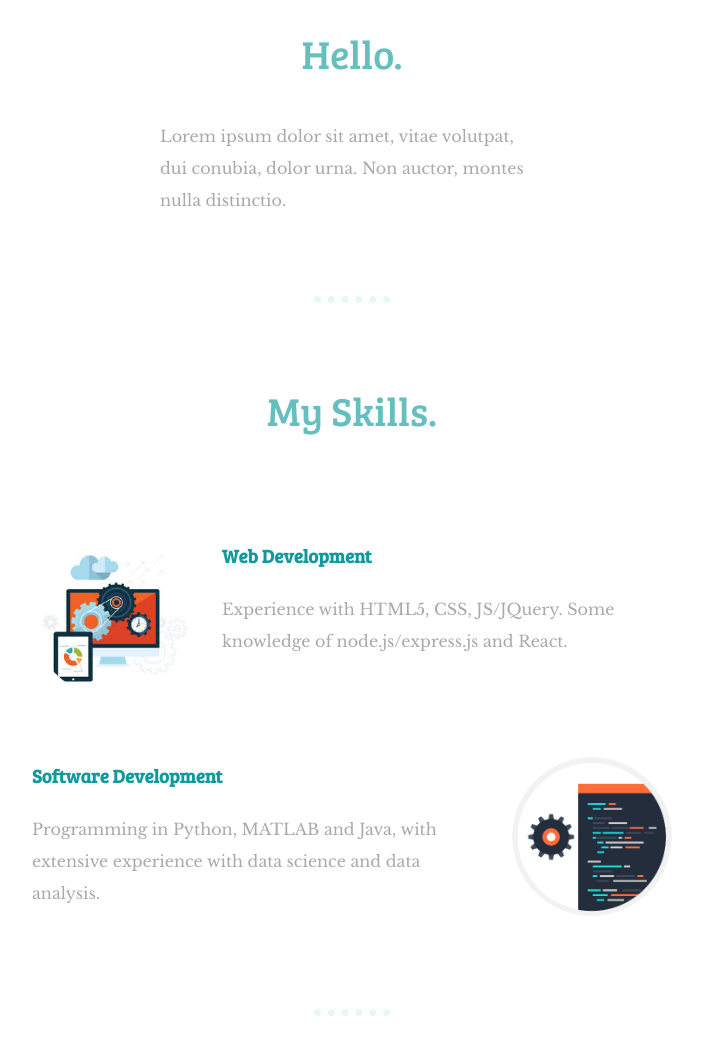
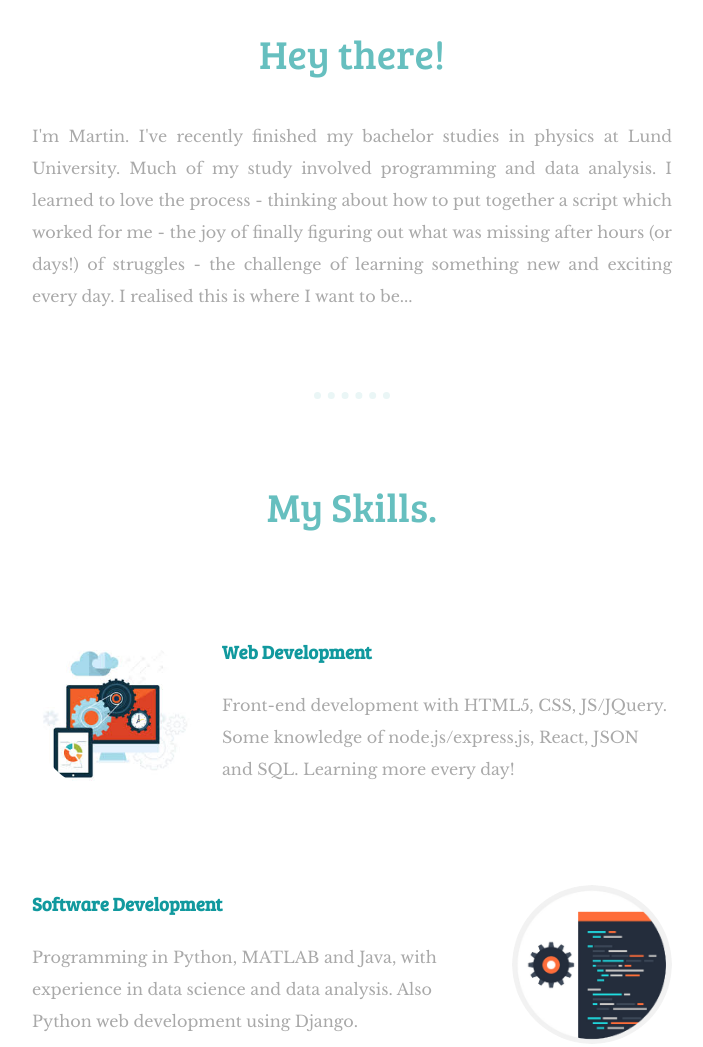
Before and after one commit to vsredshift/home, a plain HTML site: page index.html in a window 1280 px wide. Shown: the part 900-1947 px from the top of the page, without its empty margins (288-991 px from the left). Drawn offline with nearby package versions, Linux system fonts and the light colour scheme.

Commit message:
Add files via upload

```diff
--- a/css/styles.css
+++ b/css/styles.css
@@ -150,8 +150,8 @@ hr {
 
 .intro {
   margin: 40px auto 60px;
-  text-align: left;
-  width: 30%;
+  text-align: justify;
+  width: 50%;
 }
 
 .skill-row {
--- a/index.html
+++ b/index.html
@@ -11,10 +11,11 @@
 
 <body>
   <div class="top-container">
-    <div class="navbar">
+    <div class="navbar navbar-collapse">
       <a href="#profile">About Me</a>
-      <a href="#skills">Skills</a>
-      <a href="#contact-me">Contact</a></div>
+      <a href="#contact-me">Contact</a>
+      <a href="">My Projects</a>
+    </div>
     <img class="top-cloud" src="Images/w_cloud.png" alt="cloud-img">
     <h1>I'm Martin.</h1>
     <h2> a <span><strong>budding</strong></span> programmer!</h2>
@@ -24,8 +25,13 @@
   <div class="middle-container">
     <div id="profile">
       <img class="circ" src="Images/profile.jpeg" alt="profile-img">
-      <h2>Hello.</h2>
-      <p class="intro">Lorem ipsum dolor sit amet, vitae volutpat, dui conubia, dolor urna. Non auctor, montes nulla distinctio.</p>
+      <h2>Hey there!</h2>
+      <p class="intro">I'm Martin. I've recently finished my bachelor studies in
+        physics at Lund University. Much of my study involved programming and
+      data analysis. I learned to love the process - thinking about how to put
+    together a script which worked for me - the joy of finally figuring out what
+  was missing after hours (or days!) of struggles - the challenge of learning
+something new and exciting every day. I realised this is where I want to be...  </p>
     </div>
     <hr>
     <div id="skills">
@@ -33,19 +39,25 @@
       <div class="skill-row">
         <img class="chill" src="Images/web.jpg" alt="">
         <h3>Web Development</h3>
-        <p>Experience with HTML5, CSS, JS/JQuery. Some knowledge of node.js/express.js and React.</p>
+        <p>Front-end development with HTML5, CSS, JS/JQuery. Some knowledge of
+          node.js/express.js, React, JSON and SQL. Learning more every day!</p>
       </div>
       <div class="skill-row">
         <img class="comp" src="Images/code.png" alt="">
         <h3>Software Development</h3>
-        <p>Programming in Python, MATLAB and Java, with extensive experience with data science and data analysis.</p>
+        <p>Programming in Python, MATLAB and Java, with experience in
+           data science and data analysis. Also Python web development using Django.</p>
       </div>
     </div>
     <hr>
     <div id="contact-me">
       <h2>Get In Touch</h2>
       <h3>Let's journey together, you and I.</h3>
-      <p class="intro">See some of my creations and works in progress <a class="website" href="https://github.com/vsredshift">here</a> or head over to my GitHub pages to have a peek behind the scenes.</p>
+      <p class="intro">See some of my creations and works in progress
+        <a class="website" href="">here</a>
+        or head over to <a href="https://github.com/vsredshift">my GitHub pages</a>
+        to have a peek behind the scenes. This is very much a work in progress but
+        I add content daily.</p>
       <a class="btn" href="mailto:vsredshift@gmail.com">CONTACT ME</a>
     </div>
   </div>
```
